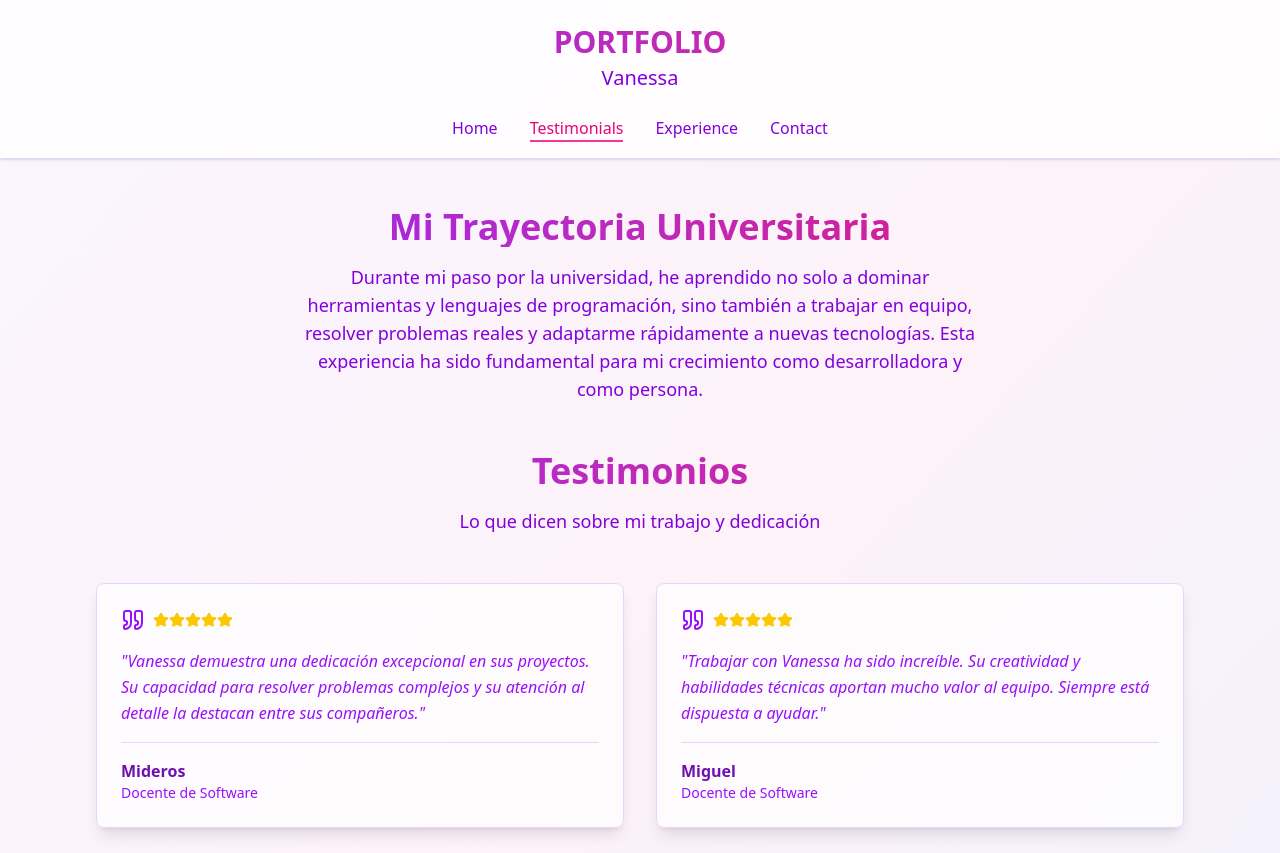
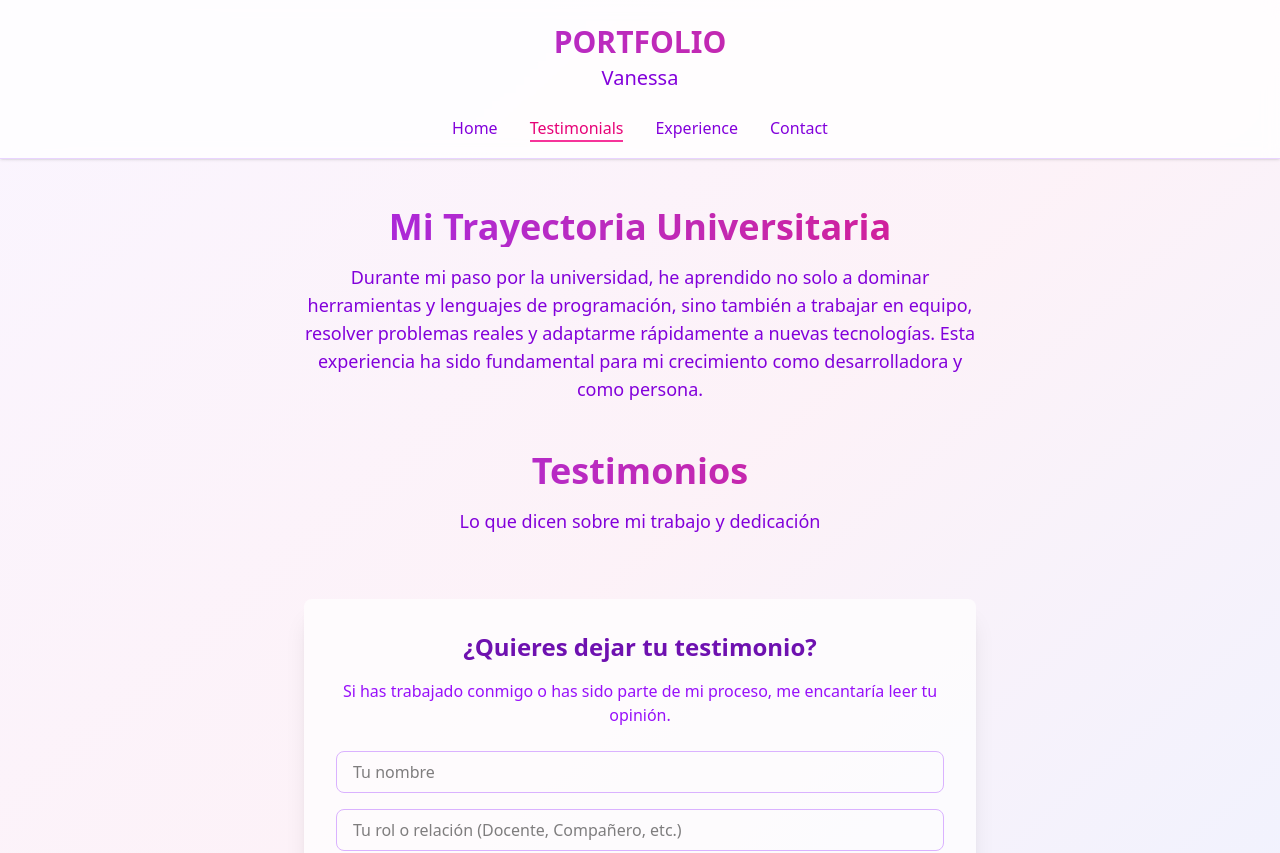
Before and after one commit to vanessabastidas03/mi-portafolio, a Next.js app: page /testimonials in a window 1280 px wide. Shown: the top 853 px of the page. Built offline with nearby package versions, Linux system fonts and the light colour scheme.

Commit message:
Final commit - Update testimonials page

```diff
--- a/src/app/testimonials/page.tsx
+++ b/src/app/testimonials/page.tsx
@@ -2,23 +2,6 @@ import { Star, Quote } from "lucide-react";
 import Link from "next/link";
 
 export default function Testimonials() {
-  const testimonials = [
-    {
-      name: "Mideros",
-      role: "Docente de Software",
-      content:
-        "Vanessa demuestra una dedicación excepcional en sus proyectos. Su capacidad para resolver problemas complejos y su atención al detalle la destacan entre sus compañeros.",
-      rating: 5,
-    },
-    {
-      name: "Miguel",
-      role: "Docente de Software",
-      content:
-        "Trabajar con Vanessa ha sido increíble. Su creatividad y habilidades técnicas aportan mucho valor al equipo. Siempre está dispuesta a ayudar.",
-      rating: 5,
-    },
-  ];
-
   return (
     <div className="min-h-screen bg-gradient-to-br from-purple-50 via-pink-50 to-indigo-50">
       <header className="bg-white/80 backdrop-blur-sm border-b border-purple-200 shadow-sm">
@@ -86,36 +69,6 @@ export default function Testimonials() {
           </p>
         </div>
 
-        <div className="grid grid-cols-1 md:grid-cols-2 gap-8">
-          {testimonials.map((testimonial, index) => (
-            <div
-              key={index}
-              className="p-6 bg-white/70 backdrop-blur-sm shadow-lg border border-purple-200 hover:shadow-xl transition-all duration-300 rounded-lg"
-            >
-              <div className="flex items-center gap-2 mb-4">
-                <Quote className="w-6 h-6 text-purple-600" />
-                <div className="flex">
-                  {[...Array(testimonial.rating)].map((_, i) => (
-                    <Star
-                      key={i}
-                      className="w-4 h-4 fill-yellow-400 text-yellow-400"
-                    />
-                  ))}
-                </div>
-              </div>
-              <p className="text-purple-600 leading-relaxed mb-4 italic">
-                &quot;{testimonial.content}&quot;
-              </p>
-              <div className="border-t border-purple-200 pt-4">
-                <h4 className="font-semibold text-purple-800">
-                  {testimonial.name}
-                </h4>
-                <p className="text-sm text-purple-600">{testimonial.role}</p>
-              </div>
-            </div>
-          ))}
-        </div>
-
         <div className="mt-16 max-w-2xl mx-auto p-8 bg-white/70 rounded-lg shadow-xl">
           <h3 className="text-2xl font-bold text-purple-800 mb-4 text-center">
             ¿Quieres dejar tu testimonio?
```
